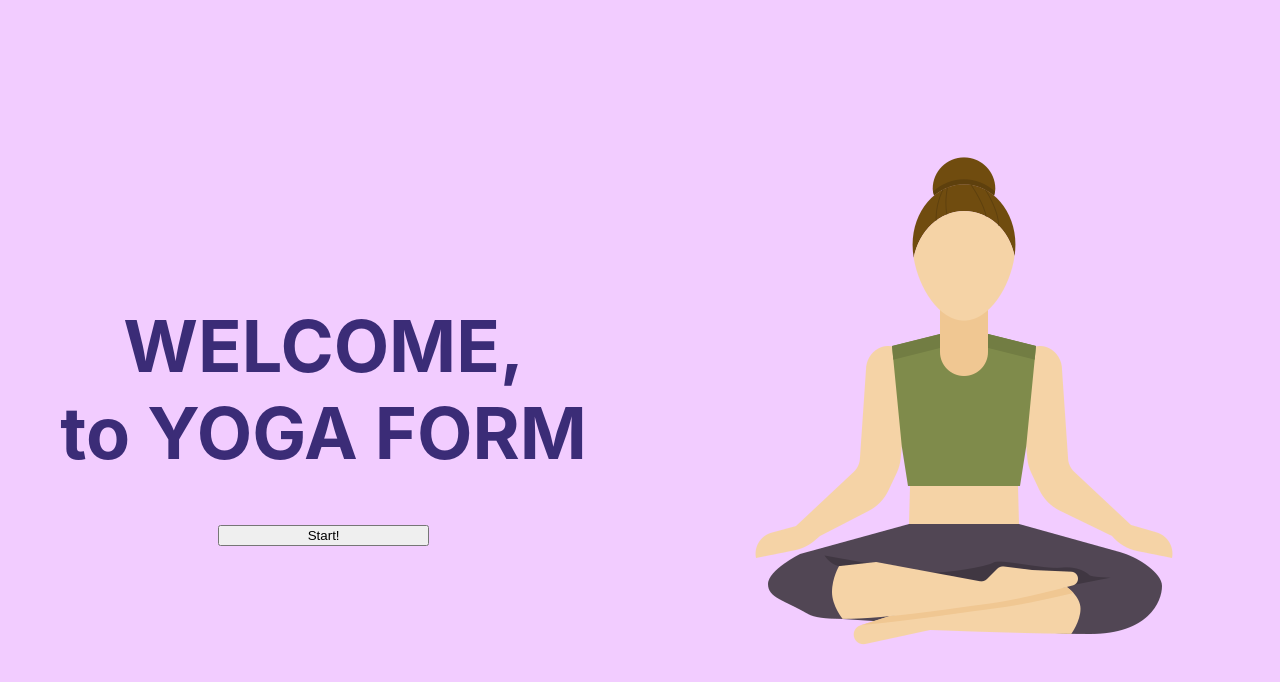
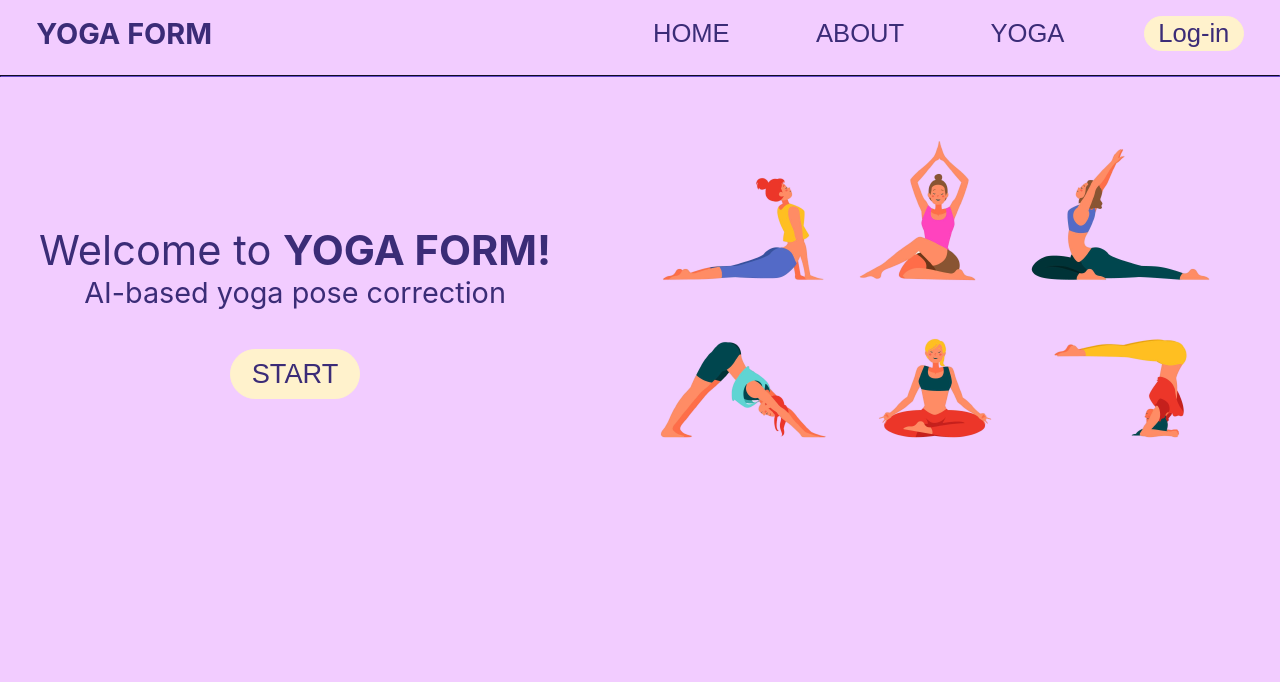
Before and after one commit to tommyjr1/23-F-SWE3028-YogaForm-PoseDetection, a React (Create React App) app in the folder frontend/: page / in a window 1280 px wide. Shown: the top 682 px of the page. Built offline with nearby package versions, Linux system fonts and the light colour scheme.

Commit message:
landing page, yogacoach css design

```diff
--- a/frontend/src/pages/LandingPage.js
+++ b/frontend/src/pages/LandingPage.js
@@ -1,5 +1,6 @@
 import React from 'react';
 import yogaIcon from '../assets/yoga_icon.png';
+import yogaImages from '../assets/yoga_images.png';
 import { Container, Row, Col, Card, Form, Button } from 'react-bootstrap';
 import { useNavigate } from "react-router-dom";
 import YogaCoach from './YogaCoach';
@@ -12,12 +13,13 @@ const LandingPage = () => {
         width: "100%",
         height: "100%",
         backgroundColor: "#F2CCFF",
+        color: "#3B2C77"
+      }
+      const buttonStyle = {
+        backgroundColor:"#F2CCFF",
+        border: "1px solid #F2CCFF",
         color: "#3B2C77",
-        display: "flex",
-        flexDirection: "row",
-        alignItems: "center",
-        justifyContent: "space-around",
-        height: "100%"
+        fontSize: "1.6rem"
       }
       const navigate = useNavigate();
       const goToYogaCoach = () => {
@@ -25,16 +27,22 @@ const LandingPage = () => {
       }
 
     return (
-        <div className="App" style={bodyStyle}>
-      <div style={{}}>
-        <h1 style={{fontSize: "4.5rem"}}>WELCOME,<br></br> to YOGA FORM</h1>
-        <Button variany="secondary" style={{width: "40%", height: "40%", minWidth: '2rem'}} onClick={goToYogaCoach}>
-          Start!
-        </Button>
-      </div>
-      <div>
-        <img src={yogaIcon}></img>
-      </div>
+      <div className="App" style={bodyStyle}>
+        <header style={{display: "flex", flexDirection: "row", paddingTop: "1rem",paddingBottom: "1rem", justifyContent:"space-around"}}><div style={{fontWeight: "bold", fontSize: "1.8rem"}}>YOGA FORM</div><div></div><div></div><div></div><div></div><div></div>
+          <Button variany="secondary" style={buttonStyle}>HOME</Button><Button variany="secondary" style={buttonStyle}>ABOUT</Button><Button variany="secondary" style={buttonStyle}>YOGA</Button><Button variany="secondary" style={{backgroundColor: "#FFF2CC", border: "1px solid #FFF2CC",borderRadius: '2rem', width: "100px", color: "#3B2C77",fontSize: "1.6rem"}}>Log-in</Button></header>
+        <hr style={{borderColor: "#3B2C77"}}/>
+        <div style={{display: "flex", flexDirection: "row", alignItems: "center", justifyContent: "space-around"}}>
+          <div>
+            <p style={{fontSize: "2.6rem", marginTop:"7rem", marginBottom:"0rem"}}>Welcome to <strong>YOGA FORM!</strong></p>
+            <p style={{fontSize: "1.8rem", marginTop:"0rem"}}>AI-based yoga pose correction</p><br/><br/><br/><br/>
+            <Button variany="secondary" style={{position: "relative", bottom: "70px", width: "130px", height: "50px", backgroundColor:"#FFF2CC", border: "1px solid #FFF2CC",borderRadius: '2rem', fontSize: "1.7rem", color: "#3B2C77"}} onClick={goToYogaCoach}>
+              START
+            </Button>
+          </div>
+          <div>
+            <img src={yogaImages}></img>
+          </div>
+        </div>
     </div>
     );
 };
--- a/frontend/src/pages/YogaCoach.js
+++ b/frontend/src/pages/YogaCoach.js
@@ -4,17 +4,25 @@ import * as mediapipePose from "@mediapipe/pose";
 import { Pose } from "@mediapipe/pose";
 import axios from "axios";
 import React, { useEffect, useRef, useState } from 'react';
+import { Container, Row, Col, Card, Form, Button } from 'react-bootstrap';
 import Webcam from "react-webcam";
 import yogaImage from '../assets/yoga_image.gif';
 
 const YogaCoach = () => {
+    const bodyStyle = {
+      position: "absolute",
+      top: 0,
+      left: 0,
+      width: "100%",
+      height: "100%",
+      backgroundColor: "#F2CCFF",
+      color: "#3B2C77"
+    }
     const buttonStyle = {
-      width: "40%",
-      height: "40%",
-      minWidth: '2rem',
-      borderWidth: '0.25rem',
-      fontSize : '1rem',
-      fontWeight: 'bold'
+      backgroundColor:"#F2CCFF",
+      border: "1px solid #F2CCFF",
+      color: "#3B2C77",
+      fontSize: "1.6rem"
     }
     const webcamRef = useRef(null);
     const canvasRef = useRef(null);
@@ -126,8 +134,10 @@ const YogaCoach = () => {
               onFrame: async () => {
                   await userPose.send({ image: webcamRef.current.video });
               },
-              width: 1280,
-              height: 720,
+              // width: 1280,
+              // height: 720,
+              width: 600,
+              height: 400
           });
           camera.start();
       }
@@ -140,34 +150,32 @@ const YogaCoach = () => {
   //   Tts.stop();
   // });
     return (
-        <div className="App">
-        <h1>
-          Let's do the yoga together!
-        </h1>
-        <div style={{display: "flex", justifyContent: "space-around"}}>
+        <div className="App" style={bodyStyle}>
+        <header style={{display: "flex", flexDirection: "row", paddingTop: "1rem",paddingBottom: "1rem", justifyContent:"space-around"}}><div style={{fontWeight: "bold", fontSize: "1.8rem"}}>YOGA FORM</div><div></div><div></div><div></div><div></div><div></div>
+          <Button variany="secondary" style={buttonStyle}>HOME</Button><Button variany="secondary" style={buttonStyle}>ABOUT</Button><Button variany="secondary" style={buttonStyle}>YOGA</Button><Button variany="secondary" style={{backgroundColor: "#FFF2CC", border: "1px solid #FFF2CC",borderRadius: '2rem', width: "120px", color: "#3B2C77",fontSize: "1.6rem"}}>My page</Button></header>
+        <hr style={{borderColor: "#3B2C77"}}/>
+        <div style={{display: "flex", flexDirection: "row",justifyContent: "center", alignItems: "center"}}>
+          <div style={{position: "absolute", marginLeft: "auto", marginRight: "auto", top: 200, left: 0, right: 700, zindex: 9}}>
+            <img src={yogaImage} style={{height: "20rem"}}></img>
+          </div>
           <div>
+            <div style={{width: "600px",fontSize: "1.2rem", fontWeight: "bold", padding: "1.5rem", position: "relative", left: "40%"}}>무희자세</div>
             <Webcam ref={webcamRef} style={{position: "absolute",
                   marginLeft: "auto",
                   marginRight: "auto",
-                left: 0,
-                right: 500,
-                zindex: 9}}/>
+                  left: 500,
+                  right: 0,
+                  zindex: 9,
+                  width: 600,
+                  height: 400}}/>
             <canvas ref={canvasRef} style={{position: "absolute",
                   marginLeft: "auto",
                   marginRight: "auto",
-                left: 0,
-                right: 500,
-                zindex: 9}}></canvas>
-          </div>
-          <div style={{position: "absolute",
-                marginLeft: "auto",
-                marginRight: "auto",
-                left: 600,
+                  left: 500,
                   right: 0,
-                zindex: 9}}>
-            <img src={yogaImage} style={{height: "20rem"}}></img>
-            <p>무희자세</p>
-            <p>...infromation of the posture...</p>
+                  zindex: 9,
+                  width: 600,
+                  height: 400}}></canvas>
           </div>
         </div>
       </div>
```
Lines whose indentation alone changed are shown as unchanged.
